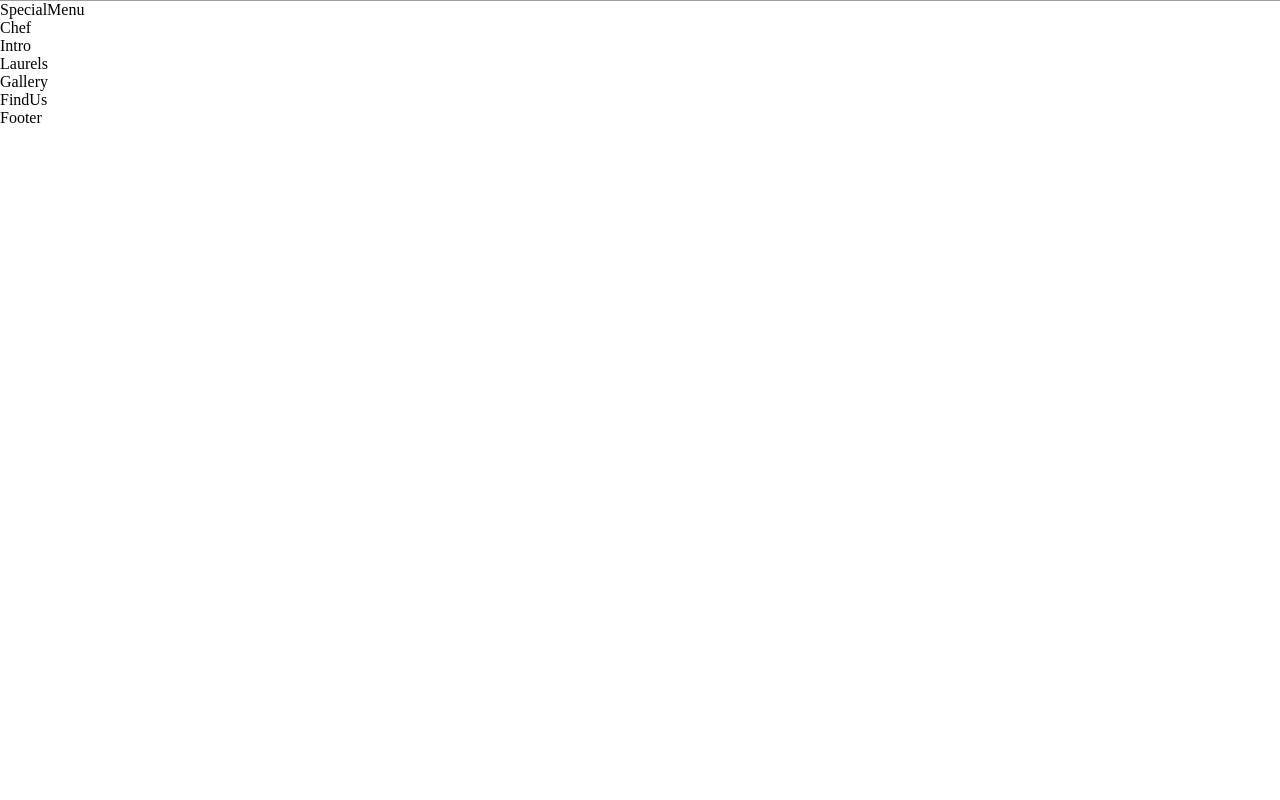
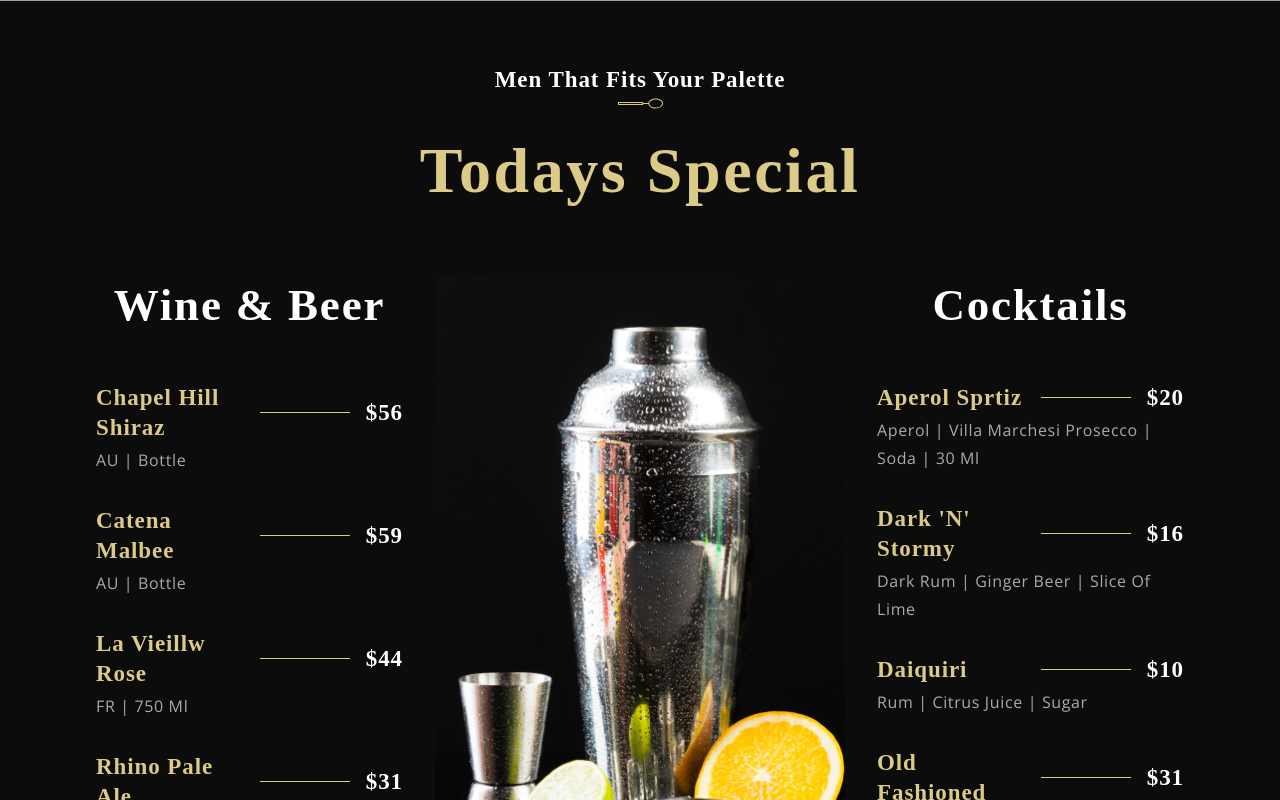
Before and after one commit to darrenlr/gericht-resturant, a React (Create React App) app: page / in a window 1280 px wide. Shown: the part 2240-3040 px from the top of the page. Before the commit the page ends 2367 px from the top, so only its background shows below. Built offline with nearby package versions, Linux system fonts and the light colour scheme; grey boxes are pictures that could not be loaded; a web font is replaced by a local one.

Commit message:
build and style special menu section

```diff
--- a/src/container/Menu/SpecialMenu.css
+++ b/src/container/Menu/SpecialMenu.css
@@ -0,0 +1,85 @@
+.app__specialMenu {
+    flex-direction: column;
+    background: var(--color-black);
+}
+
+.app__specialMenu-title {
+    margin-bottom: 2rem;
+    text-align: center;
+}
+
+.app__specialMenu-menu {
+    width: 100%;
+    margin: 2rem 0;
+
+    display: flex;
+    justify-content: center;
+    align-items: flex-start;
+    flex-direction: row;
+}
+
+.app__specialMenu-menu_heading {
+    font-family: var(--font-base);
+    font-weight: 600;
+    font-size: 45px;
+    line-height: 58.5px;
+    letter-spacing: 0.04em;
+    color: var(--color-white);
+}
+
+.app__specialMenu-menu_wine,
+.app__specialMenu-menu_cocktails {
+    flex: 1;
+    width: 100%;
+    flex-direction: column;
+}
+
+.app__specialMenu-menu_img {
+    width: 410px;
+    margin: 0 2rem;
+}
+
+.app__specialMenu-menu_img img {
+    width: 100%;
+    height: auto;
+}
+
+.app__specialMenu-menu_items {
+    display: flex;
+    flex-direction: column;
+    margin: 2rem 0;
+    width: 100%;
+}
+
+@media screen and (min-width: 2000px) {
+    .app__specialMenu-menu_img {
+        width: 650px;
+    }
+
+    .app__specialMenu-menu_img img {
+        height: 920px;
+    }
+}
+
+@media screen and (max-width: 1150px) {
+    .app__specialMenu-menu {
+        flex-direction: column;
+        align-items: center;
+        width: 100%;
+    }
+
+    .app__specialMenu-menu_img {
+        margin: 3rem 0;
+    }
+}
+
+@media screen and (max-width: 650px) {
+    .app__specialMenu-menu_img {
+        width: 100%;
+    }
+
+    .app__specialMenu-menu_heading {
+        font-size: 35px;
+        line-height: 48.5px;
+    }
+}
--- a/src/container/Menu/SpecialMenu.jsx
+++ b/src/container/Menu/SpecialMenu.jsx
@@ -1,11 +1,55 @@
-import React from 'react';
+import React from "react";
 
-import './SpecialMenu.css';
+import { SubHeading, MenuItem } from "../../components";
+import { images, data } from "../../constants";
+import "./SpecialMenu.css";
 
 const SpecialMenu = () => (
-  <div>
-    SpecialMenu
-  </div>
+	<div className="app__specialMenu flex__center section__padding" id="menu">
+		<div className="app__specialMenu-title">
+			<SubHeading title="Men That Fits Your Palette" />
+			<h1 className="headtext__cormorant">Todays Special</h1>
+		</div>
+
+		<div className="app__specialMenu-menu">
+			<div className="app__specialMenu-menu_wine flex__center">
+				<p className="app__specialMenu-menu_heading">Wine & Beer</p>
+				<div className="app__specialMenu-menu_items">
+					{data.wines.map((wine, index) => (
+						<MenuItem
+							key={wine.title + index}
+							title={wine.title}
+							price={wine.price}
+							tags={wine.tags}
+						/>
+					))}
+				</div>
+			</div>
+
+			<div className="app__specialMenu-menu_img">
+				<img src={images.menu} alt="menu img" />
+			</div>
+
+			<div className="app__specialMenu-menu_cocktails flex__center">
+				<p className="app__specialMenu-menu_heading">Cocktails</p>
+				<div className="app__specialMenu-menu_items">
+					{data.cocktails.map((cocktail, index) => (
+						<MenuItem
+							key={cocktail.title + index}
+							title={cocktail.title}
+							price={cocktail.price}
+							tags={cocktail.tags}
+						/>
+					))}
+				</div>
+			</div>
+		</div>
+		<div style={{ marginTop: 15 }}>
+			<button type="button" className="custom__button">
+				View More
+			</button>
+		</div>
+	</div>
 );
 
 export default SpecialMenu;
```
